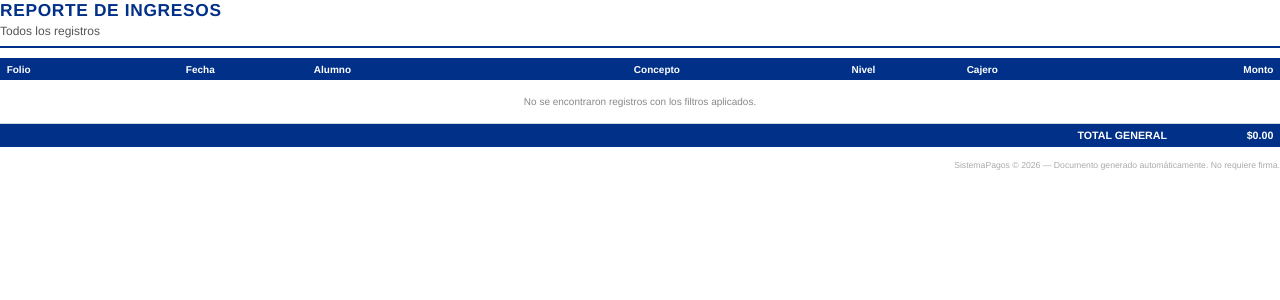
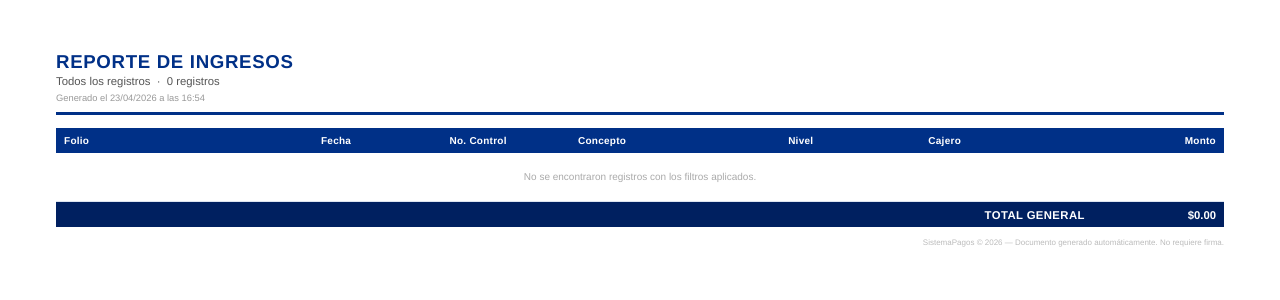
Before and after one commit to urielcc2001/sispagos-ci4, a CodeIgniter 4 app: the page made by src/app/Views/admin/reporte_pdf.php in a window 1280 px wide. Shown: the top 300 px of the page. Run offline with PHP 8.4 and a stand-in for CodeIgniter, Linux system fonts and the light colour scheme; the template is opened without the code that fills it, so the values that code supplies are empty; some libraries are stand-ins or nearby versions.

Commit message:
ajuste en el reportepdf

```diff
--- a/src/app/Controllers/AdminController.php
+++ b/src/app/Controllers/AdminController.php
@@ -42,7 +42,7 @@ class AdminController extends BaseController
         }
 
         $builder = $db->table('pagos p')
-            ->select('p.id, p.folio_digital, p.nombre_alumno, p.concepto, p.detalle_tramite, p.nivel, p.periodo_pago, p.monto, p.created_at, u.nombre AS nombre_cajero')
+            ->select('p.id, p.folio_digital, p.num_control, p.nombre_alumno, p.concepto, p.detalle_tramite, p.nivel, p.periodo_pago, p.monto, p.created_at, u.nombre AS nombre_cajero')
             ->join('usuarios u', 'u.id = p.id_cajero', 'left');
 
         if ($fechaInicio) $builder->where('DATE(p.created_at) >=', $fechaInicio);
@@ -135,7 +135,7 @@ class AdminController extends BaseController
 
         $dompdf = new Dompdf($options);
         $dompdf->loadHtml(view('admin/reporte_pdf', $data));
-        $dompdf->setPaper('letter', 'landscape');
+        $dompdf->setPaper('letter', 'portrait');
         $dompdf->render();
 
         $filename = 'reporte-pagos-' . date('Ymd-His') . '.pdf';
--- a/src/app/Views/admin/reporte_pdf.php
+++ b/src/app/Views/admin/reporte_pdf.php
@@ -3,39 +3,107 @@
 <head>
 <meta charset="UTF-8">
 <style>
-@page { size: letter portrait; margin: 0.45in 0.4in; }
+@page {
+    size: letter portrait;
+    margin: 0;
+}
 * { box-sizing: border-box; margin: 0; padding: 0; }
-body { font-family: Helvetica, Arial, sans-serif; font-size: 8pt; color: #1a1a1a; }
+body {
+    font-family: Helvetica, Arial, sans-serif;
+    font-size: 8pt;
+    color: #1a1a1a;
+    padding: 38pt 42pt;
+}
 
-/* ── Encabezado ── */
-.header { border-bottom: 2pt solid #003087; margin-bottom: 8pt; padding-bottom: 6pt; }
-.header-title {
-    font-size: 13pt; font-weight: bold; color: #003087;
-    text-transform: uppercase; letter-spacing: 0.5pt;
+/* ── Encabezado ──────────────────────────────────────────────── */
+.header-wrap {
+    width: 100%;
+    border-bottom: 2.5pt solid #003087;
+    padding-bottom: 7pt;
+    margin-bottom: 10pt;
 }
-.header-sub { font-size: 9pt; color: #555; margin-top: 2pt; }
-.header-meta { font-size: 7.5pt; color: #888; margin-top: 4pt; }
+.titulo {
+    font-size: 14pt;
+    font-weight: bold;
+    color: #003087;
+    text-transform: uppercase;
+    letter-spacing: 0.5pt;
+}
+.subtitulo { font-size: 8.5pt; color: #555; margin-top: 2pt; }
+.meta      { font-size: 7pt; color: #999; margin-top: 4pt; }
 
-/* ── Tabla de datos ── */
-table { width: 100%; border-collapse: collapse; margin-top: 8pt; }
-thead tr { background: #003087; color: white; }
-thead th { padding: 4pt 5pt; font-size: 7.5pt; text-align: left; font-weight: bold; }
-thead th.num { text-align: right; }
-tbody tr:nth-child(even) { background: #f4f7fb; }
-tbody td { padding: 3pt 5pt; font-size: 7.5pt; border-bottom: 0.3pt solid #d0d8e8; vertical-align: top; }
-tbody td.num { text-align: right; font-variant-numeric: tabular-nums; }
-tbody td.folio { font-size: 6.5pt; color: #003087; font-weight: bold; }
+/* ── Tabla ───────────────────────────────────────────────────── */
+table {
+    width: 100%;
+    border-collapse: collapse;
+    margin-top: 0;
+}
 
-/* ── Fila de total ── */
-.fila-total td {
-    background: #003087; color: white;
-    font-weight: bold; font-size: 8pt;
-    padding: 4pt 5pt; border: none;
+thead tr {
+    background: #003087;
+    color: white;
 }
-.fila-total td.num { text-align: right; }
+thead th {
+    padding: 5pt 6pt;
+    font-size: 7.5pt;
+    font-weight: bold;
+    text-align: left;
+    letter-spacing: 0.2pt;
+    white-space: nowrap;
+}
+thead th.r { text-align: right; }
 
-/* ── Pie ── */
-.footer { margin-top: 10pt; font-size: 6.5pt; color: #aaa; text-align: right; }
+tbody tr:nth-child(odd)  { background: #ffffff; }
+tbody tr:nth-child(even) { background: #f0f4fb; }
+
+tbody td {
+    padding: 3.5pt 6pt;
+    font-size: 7.5pt;
+    border-bottom: 0.3pt solid #dde4f0;
+    vertical-align: middle;
+}
+tbody td.r { text-align: right; font-variant-numeric: tabular-nums; }
+
+td.folio {
+    font-size: 6pt;
+    color: #003087;
+    font-weight: bold;
+    font-family: Courier, monospace;
+    word-break: break-all;
+}
+td.control {
+    font-weight: bold;
+    color: #333;
+}
+td.monto {
+    font-weight: bold;
+    color: #1a4a1a;
+    text-align: right;
+    font-variant-numeric: tabular-nums;
+}
+td.hora {
+    font-size: 6pt;
+    color: #aaa;
+}
+
+/* ── Fila de total ───────────────────────────────────────────── */
+tfoot tr td {
+    background: #002060;
+    color: white;
+    font-weight: bold;
+    font-size: 8.5pt;
+    padding: 5pt 6pt;
+    border: none;
+}
+tfoot tr td.r { text-align: right; }
+
+/* ── Pie ─────────────────────────────────────────────────────── */
+.footer {
+    margin-top: 8pt;
+    font-size: 6pt;
+    color: #bbb;
+    text-align: right;
+}
 </style>
 </head>
 <body>
@@ -63,58 +131,64 @@ if ($fi && $ff && $fi === $ff) {
 } else {
     $rangoLabel = 'Todos los registros';
 }
+
+$numRegistros = count($pagos);
 ?>
 
-<div class="header">
-  <div class="header-title">Reporte de Ingresos</div>
-  <div class="header-sub"><?= esc($rangoLabel) ?></div>
+<!-- Encabezado -->
+<div class="header-wrap">
+  <div class="titulo">Reporte de Ingresos</div>
+  <div class="subtitulo"><?= esc($rangoLabel) ?> &nbsp;·&nbsp; <?= $numRegistros ?> registro<?= $numRegistros !== 1 ? 's' : '' ?></div>
+  <div class="meta">Generado el <?= date('d/m/Y \a \l\a\s H:i') ?></div>
 </div>
 
+<!-- Tabla de registros -->
 <table>
   <thead>
     <tr>
-      <th style="width:14%">Folio</th>
-      <th style="width:10%">Fecha</th>
-      <th style="width:25%">Alumno</th>
-      <th style="width:17%">Concepto</th>
-      <th style="width:9%">Nivel</th>
-      <th style="width:17%">Cajero</th>
-      <th class="num" style="width:8%">Monto</th>
+      <th style="width:22%">Folio</th>
+      <th style="width:11%">Fecha</th>
+      <th style="width:11%">No. Control</th>
+      <th style="width:18%">Concepto</th>
+      <th style="width:12%">Nivel</th>
+      <th style="width:15%">Cajero</th>
+      <th class="r" style="width:11%">Monto</th>
     </tr>
   </thead>
   <tbody>
     <?php if (empty($pagos)): ?>
     <tr>
-      <td colspan="8" style="text-align:center; padding:12pt; color:#888;">
+      <td colspan="7" style="text-align:center; padding:14pt; color:#aaa;">
         No se encontraron registros con los filtros aplicados.
       </td>
     </tr>
     <?php else: ?>
     <?php foreach ($pagos as $p): ?>
     <?php
-      $concepto = $conceptoLabels[$p['concepto']] ?? $p['concepto'];
-      if ($p['concepto'] === 'tramite' && ! empty($p['detalle_tramite'])) {
-          $concepto .= "\n" . $p['detalle_tramite'];
-      }
+        $concepto = $conceptoLabels[$p['concepto']] ?? $p['concepto'];
+        if ($p['concepto'] === 'tramite' && ! empty($p['detalle_tramite'])) {
+            $concepto .= ' — ' . $p['detalle_tramite'];
+        }
     ?>
     <tr>
       <td class="folio"><?= esc($p['folio_digital'] ?? '—') ?></td>
-      <td><?= date('d/m/Y', strtotime($p['created_at'])) ?><br>
-          <span style="color:#999;font-size:6pt;"><?= date('H:i', strtotime($p['created_at'])) ?></span>
+      <td>
+        <?= date('d/m/Y', strtotime($p['created_at'])) ?>
+        <br><span class="hora"><?= date('H:i', strtotime($p['created_at'])) ?></span>
       </td>
-      <td><?= esc($p['nombre_alumno']) ?></td>
-      <td><?= nl2br(esc($concepto)) ?></td>
+      <td class="control"><?= esc($p['num_control'] ?? '—') ?></td>
+      <td><?= esc($concepto) ?></td>
       <td><?= esc($nivelLabels[$p['nivel']] ?? $p['nivel']) ?></td>
       <td><?= esc($p['nombre_cajero'] ?? 'N/D') ?></td>
-      <td class="num">$<?= number_format((float) $p['monto'], 2) ?></td>
+      <td class="monto">$<?= number_format((float) $p['monto'], 2) ?></td>
     </tr>
     <?php endforeach; ?>
     <?php endif; ?>
   </tbody>
   <tfoot>
-    <tr class="fila-total">
-      <td colspan="6" style="text-align:right; padding-right:8pt;">TOTAL GENERAL</td>
-      <td class="num">$<?= number_format((float) $totalGeneral, 2) ?></td>
+    <tr>
+      <td colspan="6" class="r" style="padding-right:8pt; letter-spacing:0.3pt;">TOTAL GENERAL</td>
+      <td class="r">$<?= number_format((float) $totalGeneral, 2) ?></td>
     </tr>
   </tfoot>
 </table>
```
Also changed, not shown: 1 other file.
